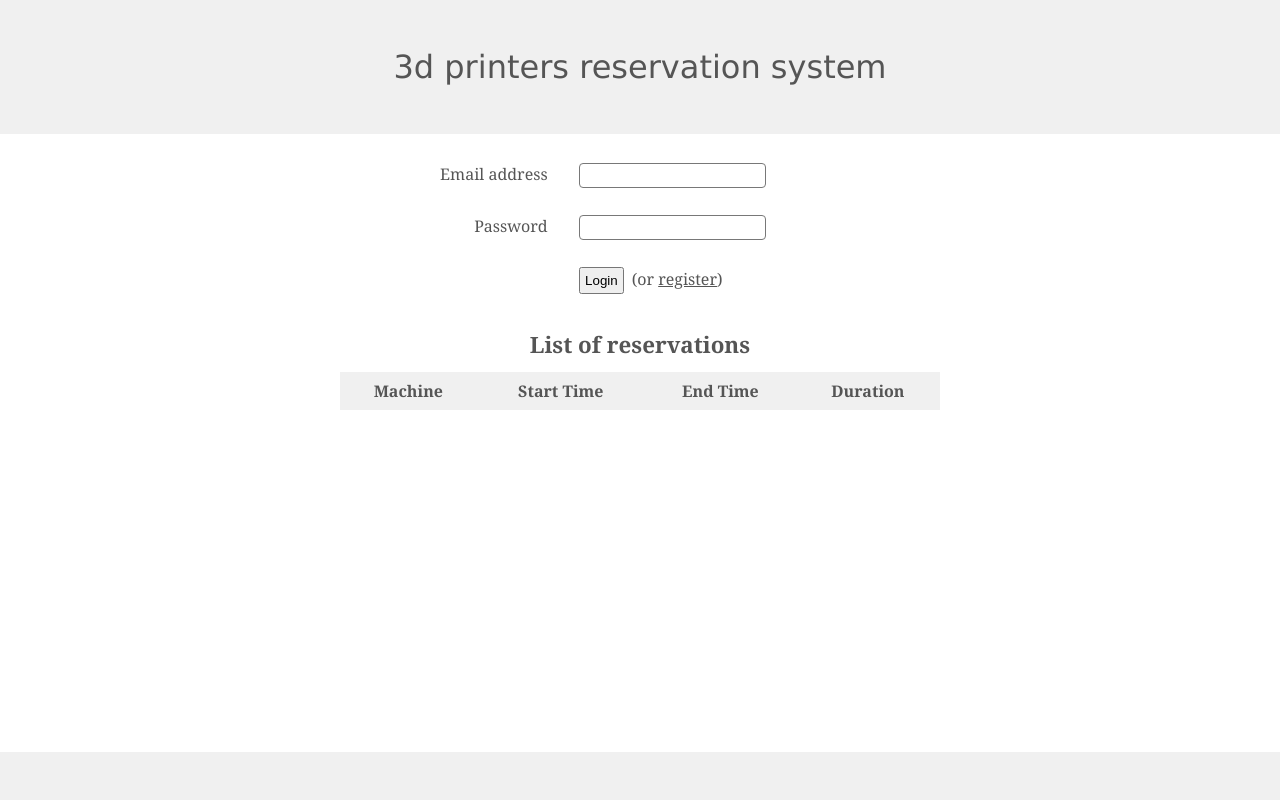
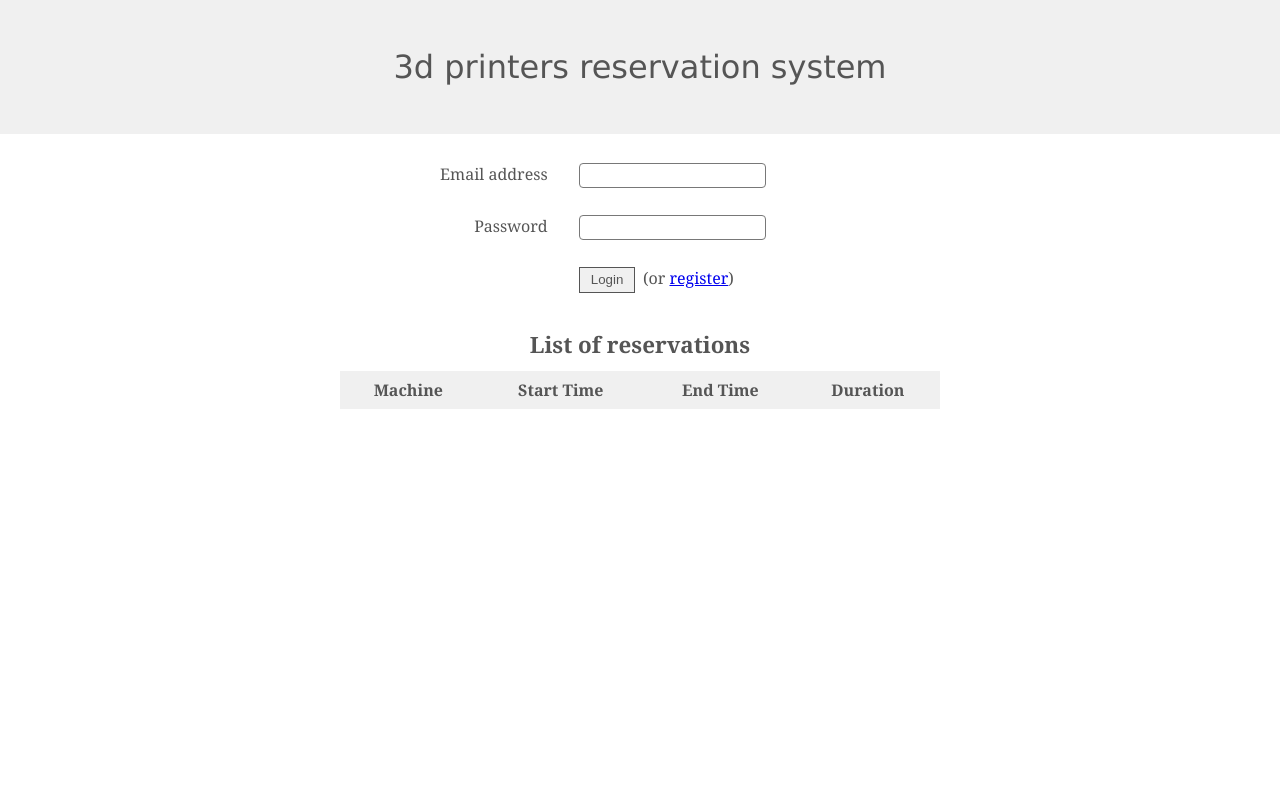
Before and after one commit to fgiobergia/03MQP, a PHP site: page / in a window 1280 px wide. Run offline with PHP 8.4, Linux system fonts and the light colour scheme; data that the repository does not hold is empty; some libraries are stand-ins or nearby versions.

Commit message:
Worked on E1, E2, E4 (styled buttons, added static table, removed footer)

```diff
--- a/css/style.css
+++ b/css/style.css
@@ -1,5 +1,5 @@
 body {
-    /* remove margins - for header & footer */
+    /* remove margins - for the header */
     margin: 0px;
     font-family: Georgia;
     color: #555;
@@ -26,14 +26,6 @@ div#header {
 div.banner a, a:visited {
     text-decoration: none;
     color: #555;
-}
-
-
-div#footer {
-    position: absolute;
-    bottom: 0px;
-    left: 0px;
-    right: 0px;
 }
 
 form {
@@ -63,6 +55,13 @@ input[type=text].form_cell, input[type=password].form_cell {
     border: 1px solid rgb(120,120,120);
 }
 
+input[type=submit], input[type=button] {
+    background-color: rgb(240,240,240);
+    border: 1px solid #555;
+    color: #555;
+    padding: .35em .8em;
+}
+
 div.message{
     width: 600px;
     margin: 1em auto;
@@ -90,8 +89,12 @@ span#register_link {
     padding: 0 .5em;
 }
 
-span#register_link a {
+span#register_link a a:visited {
     color: #555;
+}
+
+span#register_link a:hover {
+    text-decoration: none;
 }
 
 div.reservations {
@@ -113,6 +116,7 @@ div.list_row {
 
 span.list_cell {
     display: table-cell;
+    padding: .3em 0;
 }
 
 span.unbook a {
--- a/index.php
+++ b/index.php
@@ -71,13 +71,11 @@ if (!empty($msg)) {
                 <span class = 'list_cell'>End Time</span>
                 <span class = 'list_cell'>Duration</span>
             </div>
+<?php
+include 'static.php';
+?>
         </div>
 
     </div>
-    <div id = 'footer' class = 'banner'>
-<?php
-include 'footer.html';
-?>
-    </div>
   </body>
 </html>
--- a/js/reservations.js
+++ b/js/reservations.js
@@ -1,5 +1,5 @@
+var timestamp = 0;
 $(document).ready(function() {
-    var timestamp = 0;
 
     function ordTimestamp (a, b) {
         return a.timestamp - b.timestamp;
@@ -51,6 +51,6 @@ $(document).ready(function() {
 
     }
 
-    updateTable();
+//    updateTable();
     setInterval(updateTable,5000);
 });
--- a/register.php
+++ b/register.php
@@ -60,10 +60,5 @@ if (isset($_GET['error'])) {
             </div>
         </form>
     </div>
-    <div id = 'footer' class = 'banner'>
-<?php
-include 'footer.html';
-?>
-    </div>
   </body>
 </html>
--- /dev/null
+++ b/static.php
@@ -0,0 +1,28 @@
+<?php
+
+include 'includes.php';
+
+$query = "SELECT M.MId, Name, StartTime, Duration FROM RESERVATIONS R, MACHINES M WHERE R.MId = M.MId ORDER BY StartTime";
+$res = $conn->query($query);
+if ($res !== false) {
+    while ($row = $res->fetch_row()) {
+        list ($mid, $name, $start, $duration) = $row;
+        $start = intval($start);
+        $duration = intval($duration);
+        $startTime = minutesToString($start);
+        $endTime = minutesToString($start + $duration);
+        $durationStr = minutesToString ($duration,'h,m');
+?>
+            <div class = 'list_row book_row' id = '<?php echo "book_{$mid}_{$startTime}"; ?>'>
+                <span class = 'list_cell'><?php echo $name; ?></span>
+                <span class = 'list_cell'><?php echo $startTime; ?></span>
+                <span class = 'list_cell'><?php echo $endTime; ?></span>
+                <span class = 'list_cell'><?php echo $durationStr; ?></span>
+            </div>
+<?php
+    }
+}
+?>
+<script>
+timestamp = <?php echo time(); ?>;
+</script>
```
Also changed, not shown: book.php (+3 -5 lines), footer.html (deleted), 1 other file.
